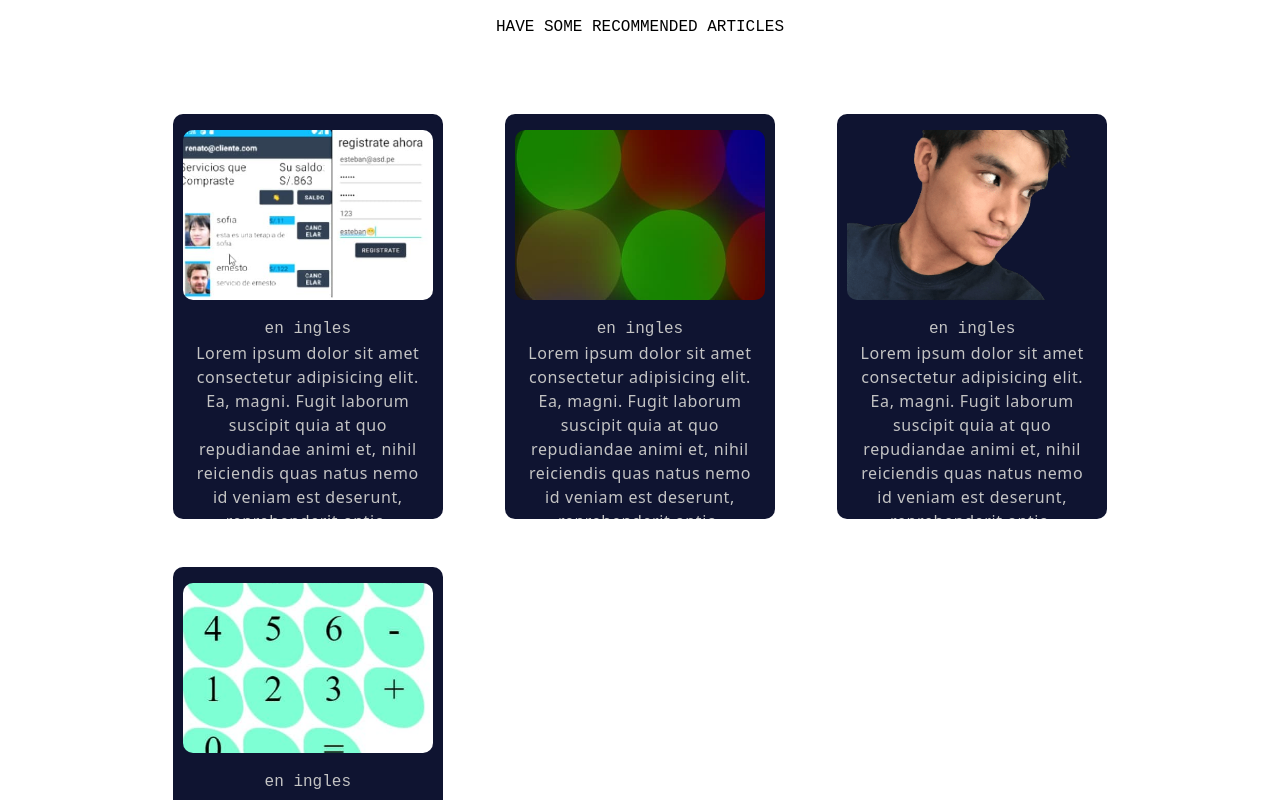
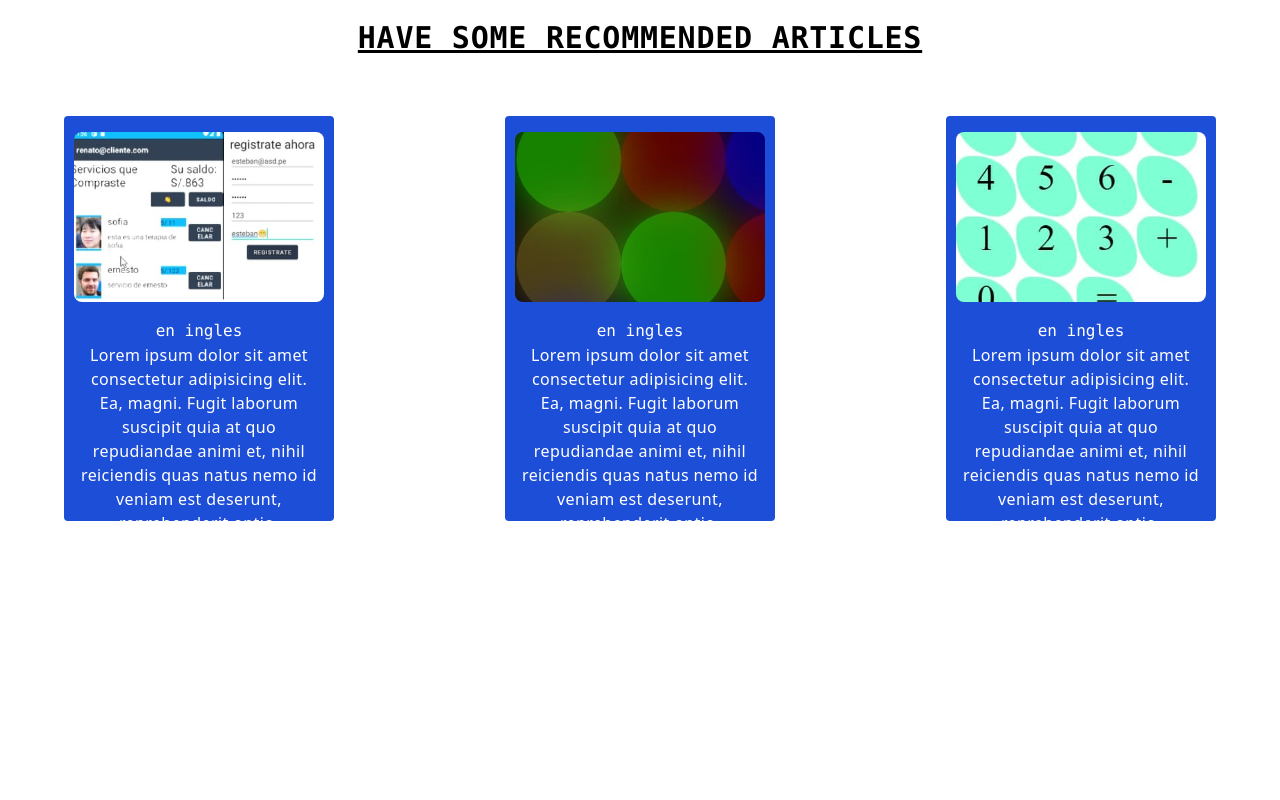
Before and after one commit to fimovol/testdereacttest, a React (Create React App) app: page /b in a window 1280 px wide. Shown: the top 800 px of the page. Built offline with nearby package versions, Linux system fonts and the light colour scheme.

Commit message:
migrando a tailwind css

```diff
--- a/src/App.jsx
+++ b/src/App.jsx
@@ -10,7 +10,7 @@ import {useTranslation} from "react-i18next"
 function App(){
   const [t] = useTranslation("global")
   return (
-    <div className="bg-slate-500">
+    <div className="bg-slate-500 w-screen">
       <Header/>
       <FotosBackground/>
       <section className='sectionsobremi' id='sobremi'><Sobremi/></section>
--- a/src/App.scss
+++ b/src/App.scss
@@ -5,44 +5,6 @@ html{
 body{
   margin: 0;
   height: 100vh;
-}
-.imgderecha{
-  transform:  rotateY(180deg);
-
-}
-.rojo{
-  height: 100vh;
-  width: 100vw;
-  align-items: end;
-  justify-content: space-between;
-  display: flex;
-  position: fixed;
-}
-.centro{
-  height: 100vh;
-  width: 100vw;
-  position: relative;
-  display: flex;
-  justify-content: center;
-  align-items: center;
-  flex-direction: column;
-  text-align: center;
-}
-.parrafo{
-  text-transform: capitalize;
-  font-family: 'Courier New', Courier, monospace;
-  font-weight: lighter;
-  text-decoration: none;
-  font-size: larger;
-  color: rgb(196, 196, 196);
-  padding: 1px 20px 1px 20px;
-  transition: all 300ms;
-  user-select: none;
-}
-.img {
-  opacity: 50%;
-  visibility: visible;
-  height: 790px;
 }
 .efectoescritura {
   color: #000;
@@ -75,21 +37,6 @@ body{
   overflow: hidden;
   animation-delay: 3.5s;
 }
-.navbar{
-  background-color: rgb(49, 49, 49);
-  width: 100vw;
-  height: 60px;
-  display: flex;
-  align-items: center;
-  justify-content: center;
-  position:fixed;
-  top: 0;
-  z-index:10;
-  text-align: inherit;
-}
-.tres.lineas{
-  display: none;
-}
 .section{
   width: 100vw;
   height: 100vh;
@@ -116,10 +63,6 @@ body{
 @keyframes desaparecer {
   from {  border-right: none;}
 }
-
-.parrafo:hover {
-  color: rgb(2, 0, 138);
-}
 @media (max-width: 892px){
   .navbar{
     justify-content: flex-end;
@@ -128,25 +71,9 @@ body{
   .navbar > .parrafo:nth-child(1n+2),.navbar > button {
     display: none;
   }
-  .parrafo{
-    margin-block-end: 1em;
-  }
-  .tres.lineas{
-    width: 90px;
-    height: 60px;
-    display: flex;
-    justify-content: center;
-    align-items: center;
-  }
 }
 
 @media (max-width: 912px) {
-  .rojo{
-    display: none;
-  }
-  .img {
-    height: 72vh;
-  }
   .efectoescrituraabajo{
     font-size: large;
   }
--- a/src/components/fotosbackground.jsx
+++ b/src/components/fotosbackground.jsx
@@ -1,4 +1,3 @@
-import imagen from "../img/a2-min.png"
 import { useState } from 'react'
 import {useTranslation} from "react-i18next"
 
@@ -24,12 +23,9 @@ export const FotosBackground = () => {
       const [estado,setestado] = useState({})
 
     return <>
-      <div className="rojo">
-          <img src={imagen} alt="" className="img"/>
-          <img src={imagen} alt="" className="img imgderecha"/>
-      </div>
       <section className='section' id='home'>
-      <div className="centro">
+      <div className="h-screen w-screen relative
+      flex justify-center items-center flex-col text-center">
         <span className='efectoescritura' style={estado}>{t("effectwrite._1")}</span>
         <span className='efectoescrituraabajo' style={estilos}>{t("effectwrite._2")}</span>
       </div>
--- a/src/components/header.jsx
+++ b/src/components/header.jsx
@@ -29,8 +29,11 @@ export default function _(){
       }
   }
     return (
-    <nav className='navbar' style={navbarestilo}>
-      <div className='tres lineas'>
+    <nav className='bg-blue-400 w-screen h-[60px]
+    flex items-center justify-center fixed top-0 z-10
+    navbar' style={navbarestilo}>
+      <div className='w-[90px] h-[60px] flex justify-center
+      items-center lg:hidden'>
         <i className={icono} style={{cursor:"pointer"}} onClick={() => setelemento(!elemento)}></i>
       </div>
       <ElementoHeader ruta='home' estilos={estilos} elemento={setelemento}>{t("header.home")}</ElementoHeader>
--- a/src/estilos.sass
+++ /dev/null
@@ -1,4 +0,0 @@
-p
-  color: blue
-  border: 2px solid green
-  border-radius: 10px
--- a/src/routes/blog.jsx
+++ b/src/routes/blog.jsx
@@ -1,10 +1,7 @@
-import styles from "../style/sobremi.module.css"
-import styleblog from '../style/blog.module.css'
 import { useTranslation } from "react-i18next"
 import { Caja } from "../utils/cajablog.jsx"
 import imagen from '../img/movil.jpg'
 import imagend from '../img/luces.jpg'
-import imagenq from '../img/a2-min.png'
 import imagenf from '../img/calculadora.jpg'
 
 export function Blog(){
@@ -12,12 +9,11 @@ export function Blog(){
     const [t] = useTranslation("global")
     //t("blog.description")
     return (
-        <div className={styles.contenedorblog}>
-            <h1 className={styleblog.h1}>{t("blog.title")}</h1>
-            <section className={styleblog.blogcontainer}>
+        <div className='flex items-center justify-center flex-col '>
+            <h1 className='mx-4 my-5 uppercase font-mono text-3xl font-extrabold tracking-wide underline'>{t("blog.title")}</h1>
+            <section className='mt-10 w-[90vw] flex sm:justify-between flex-wrap justify-center '>
                 <Caja descripcion={t("blog.description")} imagen={imagen}/>
                 <Caja descripcion={t("blog.description")} imagen={imagend}/>
-                <Caja descripcion={t("blog.description")} imagen={imagenq}/>
                 <Caja descripcion={t("blog.description")} imagen={imagenf}/>
             </section>
         </div>
--- a/src/routes/paginanoencontrada.jsx
+++ b/src/routes/paginanoencontrada.jsx
@@ -4,7 +4,8 @@ export default function _(){
     return (
         <div className={styles.contenedorpaginanoencontrada}>
             <h1>lo siento no encontramos lo que buscas</h1>
-            <Link to="/" className={styles.linkpaginanoencontrada}>
+            <Link to="/" className='z-10 text-blue-600
+             hover:text-blue-800'>
                 vamos a la pagina principal
             </Link>
         </div>
--- a/src/style/blog.module.css
+++ /dev/null
@@ -1,77 +0,0 @@
-.h1{
-    margin: 15px 20px;
-    text-align: center;
-    text-transform: uppercase;
-    font-family: 'Courier New', Courier, monospace;
-}
-.caja{
-    width: 270px;
-    height: 405px;
-    border-radius: 10px;
-    background-color: rgb(15, 20, 49);
-    margin-bottom: 48px;
-    transition: .1s linear;
-}
-.caja:hover{
-    transform: translatey(-20px);
-}
-.blogcontainer{
-    margin-top: 60px;
-    width: 73vw;
-    display: flex;
-    justify-content: space-between;
-    flex-wrap: wrap;
-}
-.relleno{
-    height: 100%;
-    width: 100%;
-}
-.arriba{
-    width: 100%;
-    height: 50%;
-    display: flex;
-    justify-content: center;
-    align-items: center;
-}
-.abajo{
-    width: 100%;
-    height: 50%;
-    overflow: hidden;
-    text-overflow: ellipsis;
-}
-.imagen{
-    width: 100%;
-    height: 100%;
-    object-fit: cover;
-    border-radius: 10px;
-}
-.centrado{
-    width: 250px;
-    height: 170px;
-}
-.descripcion{
-    font-family: 'Courier New', Courier, monospace;
-    color: rgb(196, 196, 196);
-    margin-block-start: 0;
-    margin-block-end: 0;
-    text-align: center;
-}
-.href{
-    text-decoration: none;
-}
-.texto{
-    color: rgb(196, 196, 196);;
-    margin: 0 15px 0 15px;
-    text-align: center;
-    letter-spacing: .6px;
-}
-@media (max-width:738px){
-    .blogcontainer{
-        justify-content:center;
-    }
-}
-@media (max-width:280px){
-    .blogcontainer{
-        width: 90vw;
-    }
-}
--- a/src/style/sobremi.module.css
+++ b/src/style/sobremi.module.css
@@ -1,62 +1,9 @@
-.contenido{
-    display: flex;
-    justify-content: center;
-    align-items: center;
-    height: 200vh;
-    width: 100vw;
-}
-.sobremicontenido{
-    display: flex;
-    justify-content: center;
-    align-items: center;
-    flex-direction: column;
-    width: 33vw;
-    margin-top: 55px;
-}
-.testimonios{
-    display: flex;
-    justify-content: space-around;
-    width: 100%;
-    flex-wrap: wrap;
-}
-.testimonio{
-    height: 213px;
-    width: 227px;
-    background-color: pink;
-    margin: 10px;
-}
 .fotosobremi{
     display: none;
     width: 67vw;
     height: 376px;
     border-radius: 10%;
     background: transparent url("https://upload.wikimedia.org/wikipedia/commons/2/2c/Rotating_earth_%28large%29.gif") no-repeat center;
-}
-.foto{
-    width: 100%;
-    height: 100%;
-    object-fit: cover;
-
-}
-.p{
-    text-transform: math-auto;
-    font-family: 'Courier New', Courier, monospace;
-    font-weight: bold;
-    font-size: medium;
-    color: rgb(0, 0, 0);
-    user-select: none;
-    text-align: center;
-}
-.psincapitalize{
-    font-family: 'Courier New', Courier, monospace;
-    text-decoration: none;
-    font-size: large;
-    color: rgb(196, 196, 196);
-    transition: all 300ms;
-    user-select: none;
-}
-.psincapitalize:hover{
-    color: rgb(2, 0, 138);
 }
 .contenedorpaginanoencontrada,.contenedormejoresproyectos,.contenedorcontacto{
     position: absolute;
@@ -67,27 +14,8 @@
     align-items: center;
     flex-direction: column;
 }
-.contenedorblog{
-    display: flex;
-    justify-content: center;
-    align-items: center;
-    flex-direction: column;
-}
-.linkpaginanoencontrada{
-    z-index: 10;
-}
 @media (max-width: 912px) {
-    .sobremicontenido{
-        width: 90vw;
-    }
     .fotosobremi{
         display: block;
     }
 }
-
-@media (max-width: 600px) {
-    .psincapitalize{
-        letter-spacing: 0;
-        font-size: smaller;
-    }
-}
--- a/src/utils/cajablog.jsx
+++ b/src/utils/cajablog.jsx
@@ -1,20 +1,21 @@
-import styleblog from '../style/blog.module.css'
 import { Link } from 'react-router-dom'
 
 
 export const Caja = ({descripcion,imagen}) => {
 
-    return <div className={styleblog.caja}>
-    <Link to="jeje" className={styleblog.href}>
-        <div className={styleblog.relleno}>
-            <div className={styleblog.arriba}>
-                <div className={styleblog.centrado}>
-                    <img src={imagen} alt="asdadasd" className={styleblog.imagen}/>
+    return <div className='w-[270px] h-[405px] rounded bg-blue-700
+    mb-[48px] transition hover:-translate-y-4'>
+    <Link to="jeje">
+        <div className='h-full w-full'>
+            <div className='w-full h-1/2 flex justify-center items-center'>
+                <div className='w-[250px] h-[170px]'>
+                    <img src={imagen} alt="asdadasd"
+                    className='w-full h-full object-cover rounded-lg '/>
                 </div>
             </div>
-            <div className={styleblog.abajo}>
-                <h1 className={styleblog.descripcion}>{descripcion}</h1>
-                <p className={styleblog.texto}>Lorem ipsum dolor sit amet consectetur adipisicing elit. Ea, magni. Fugit laborum suscipit quia at quo repudiandae animi et, nihil reiciendis quas natus nemo id veniam est deserunt, reprehenderit optio.</p>
+            <div className='w-full h-1/2 overflow-hidden text-ellipsis '>
+                <h1 className='font-mono text-white text-center  '>{descripcion}</h1>
+                <p className='text-white mx-4 text-center tracking-wide '>Lorem ipsum dolor sit amet consectetur adipisicing elit. Ea, magni. Fugit laborum suscipit quia at quo repudiandae animi et, nihil reiciendis quas natus nemo id veniam est deserunt, reprehenderit optio.</p>
             </div>
         </div>
     </Link>
```
Also changed, not shown: src/routes/sobremi.jsx (+2 -14 lines), src/img/a2-min.png (deleted).
